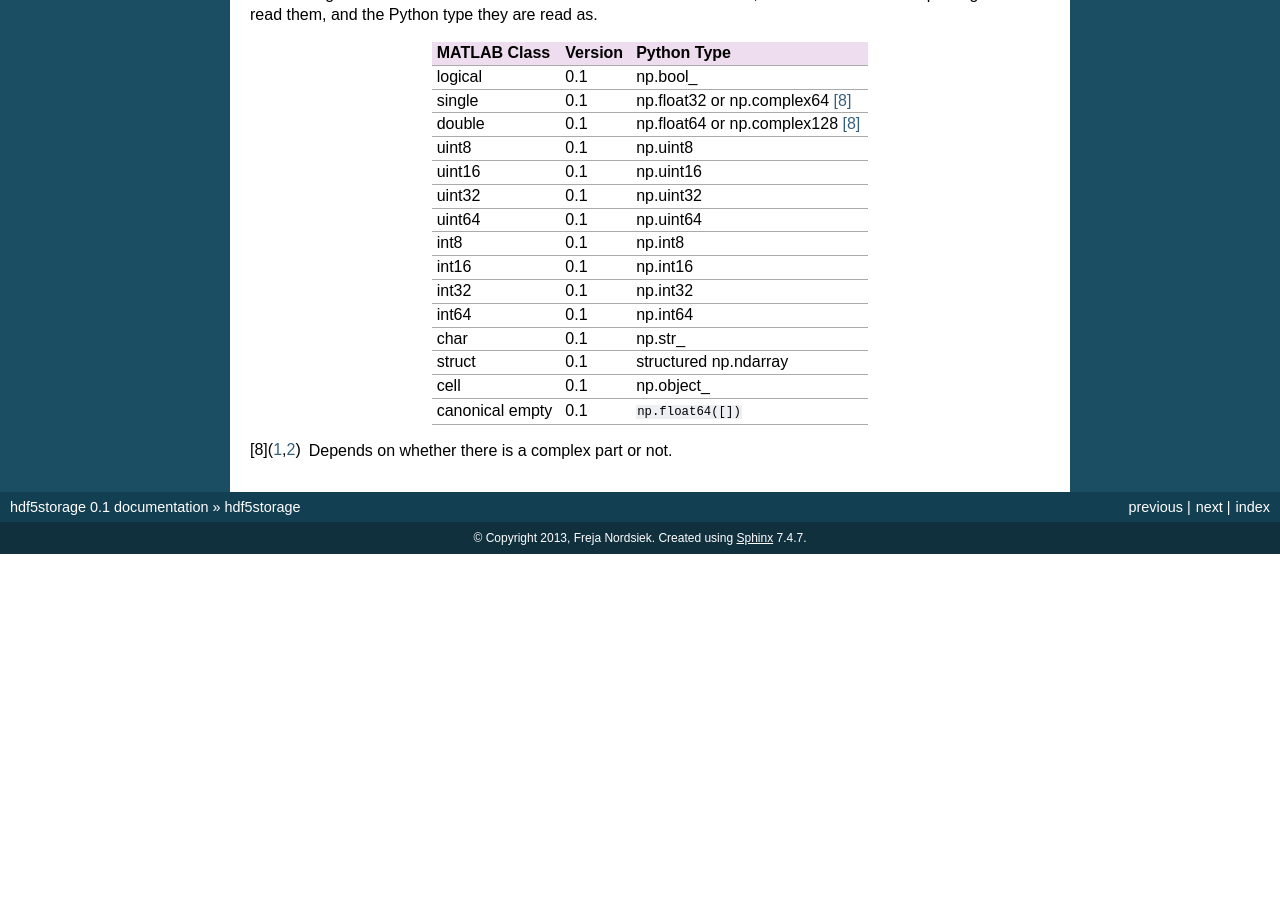
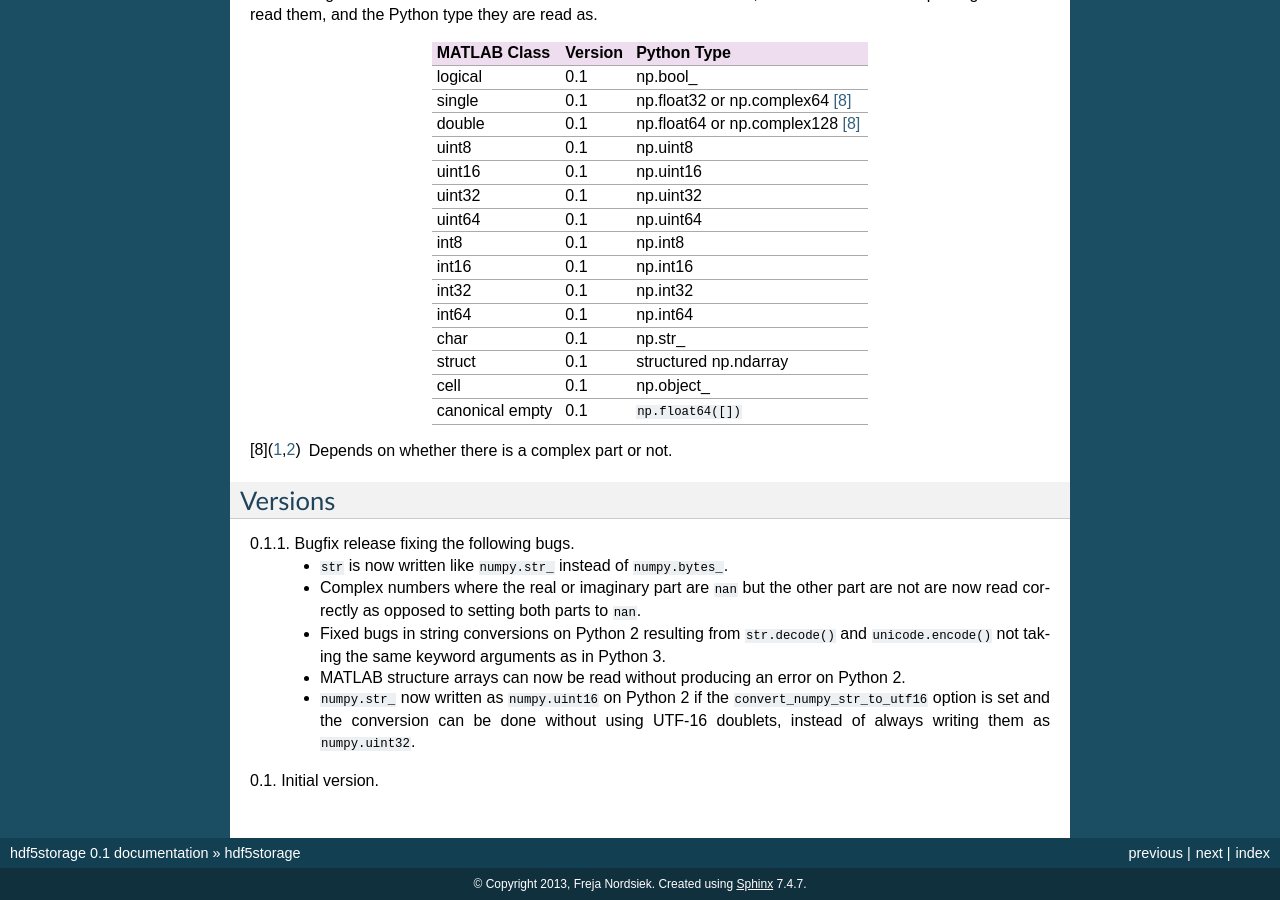
Before and after one commit to frejanordsiek/hdf5storage, a Sphinx documentation site: the page built from doc/source/information.rst, in a window 1280 px wide and 900 px high, scrolled down 3052 px. Built offline with Sphinx 7.4.7, drawn with Linux system fonts in a browser that asks for light colours; formulas are drawn with MathJax 3; before the commit the page ends 3606 px from its top, so only the background shows below that.

Commit message:
Incremented version to 0.1.1

```diff
--- a/README.rst
+++ b/README.rst
@@ -190,3 +190,25 @@
 ===============  =======  =================================
 
 .. [8] Depends on whether there is a complex part or not.
+
+
+Versions
+========
+
+0.1.1. Bugfix release fixing the following bugs.
+       * ``str`` is now written like ``numpy.str_`` instead of
+         ``numpy.bytes_``.
+       * Complex numbers where the real or imaginary part are ``nan``
+         but the other part are not are now read correctly as opposed
+         to setting both parts to ``nan``.
+       * Fixed bugs in string conversions on Python 2 resulting from
+         ``str.decode()`` and ``unicode.encode()`` not taking the same
+         keyword arguments as in Python 3.
+       * MATLAB structure arrays can now be read without producing an
+         error on Python 2.
+       * ``numpy.str_`` now written as ``numpy.uint16`` on Python 2 if
+         the ``convert_numpy_str_to_utf16`` option is set and the
+         conversion can be done without using UTF-16 doublets, instead
+         of always writing them as ``numpy.uint32``.
+
+0.1. Initial version.
--- a/doc/source/development.rst
+++ b/doc/source/development.rst
@@ -73,9 +73,6 @@
 Standing Bugs
 -------------
 
-* Complex numbers where one of the parts (real or imaginary) is ``nan``
-  but the other part is not, are read from file as
-  ``(nan + nanj)``. See :py:func:`utilities.decode_complex`.
 * Structured ``np.ndarray`` with no elements, when
   :py:attr:`Options.structured_numpy_ndarray_as_struct` is set, are not
   written in a way that the dtypes for the fields can be restored when
--- a/hdf5storage/__init__.py
+++ b/hdf5storage/__init__.py
@@ -28,11 +28,11 @@
 python data types to HDF5 (Heirarchal Data Format) files beyond just
 Numpy types.
 
-Version 0.1
+Version 0.1.1
 
 """
 
-__version__ = "0.1"
+__version__ = "0.1.1"
 
 import sys
 import os
--- a/setup.py
+++ b/setup.py
@@ -12,7 +12,7 @@
     long_description = file.read()
 
 setup(name='hdf5storage',
-      version='0.1',
+      version='0.1.1',
       description='Utilities to read/write Python types to/from HDF5 files, including MATLAB v7.3 MAT files.',
       long_description=long_description,
       author='Freja Nordsiek',
```
